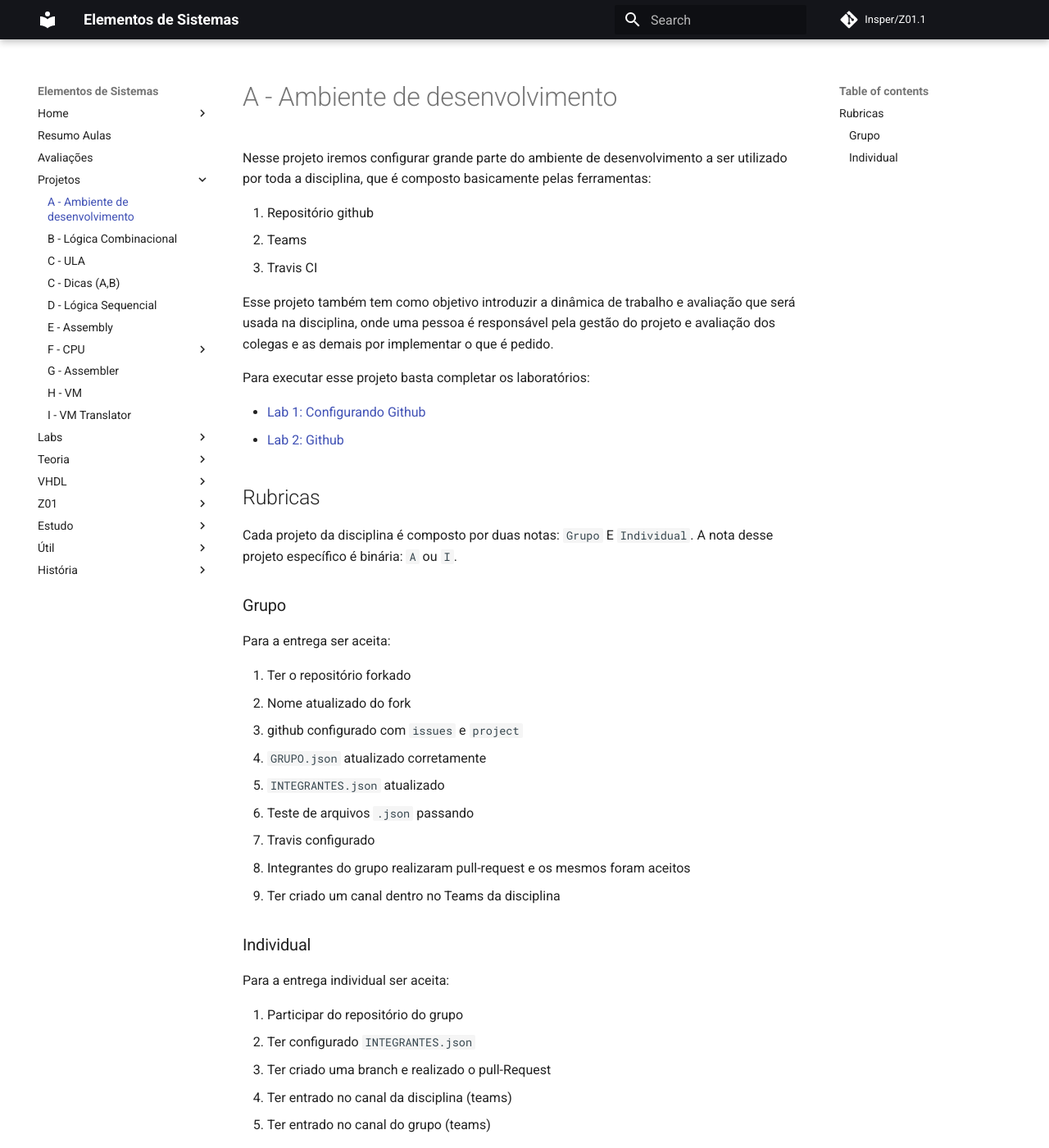
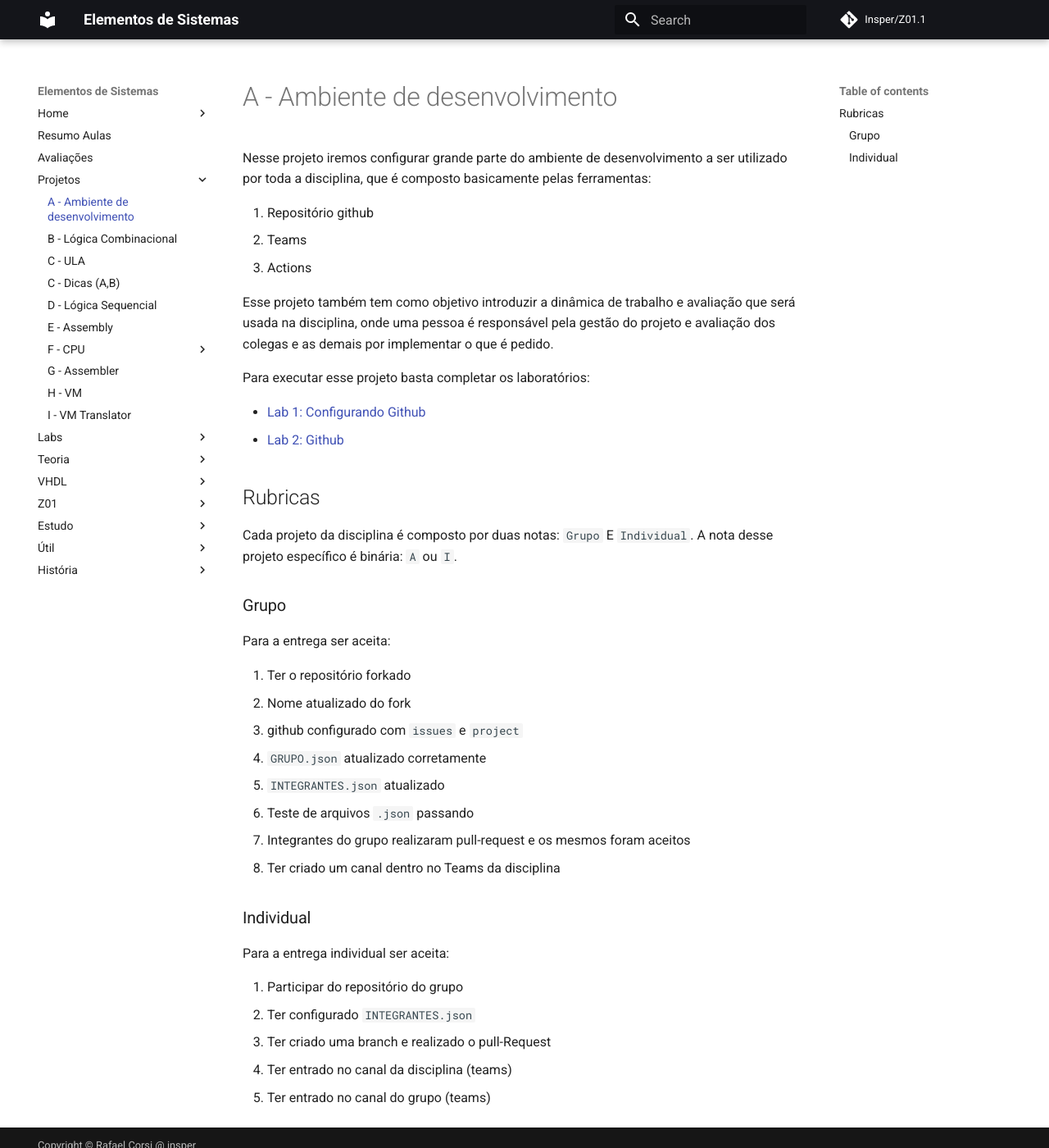
Before and after one commit to Insper/22b-Z01.1, an MkDocs documentation site: the page built from docs-src/A-Ambiente-Desenvolvimento-Projeto.md, in a window 1280 px wide and 1400 px high. Shown: the whole window at 82% size. Built offline with MkDocs 1.6.1 and Material for MkDocs 9.7.7, drawn with Linux system fonts in a browser that asks for light colours; nearby versions of some CDN libraries; comment, search, counter and statistics services are not loaded.

Commit message:
Update A-Ambiente-Desenvolvimento-Projeto.md

```diff
--- a/docs-src/A-Ambiente-Desenvolvimento-Projeto.md
+++ b/docs-src/A-Ambiente-Desenvolvimento-Projeto.md
@@ -4,7 +4,7 @@ Nesse projeto iremos configurar grande parte do ambiente de desenvolvimento a se
 
 1. Repositório github
 1. Teams
-1. Travis CI
+1. Actions
 
 Esse projeto também tem como objetivo introduzir a dinâmica de trabalho e avaliação que será usada na disciplina, onde uma pessoa é responsável pela gestão do projeto e avaliação dos colegas e as demais por implementar o que é pedido.
 
@@ -27,7 +27,6 @@ Para a entrega ser aceita:
 1. `GRUPO.json` atualizado corretamente
 1. `INTEGRANTES.json` atualizado
 1. Teste de arquivos `.json` passando
-1. Travis configurado
 1. Integrantes do grupo realizaram pull-request e os mesmos foram aceitos
 1. Ter criado um canal dentro no Teams da disciplina
 
```
